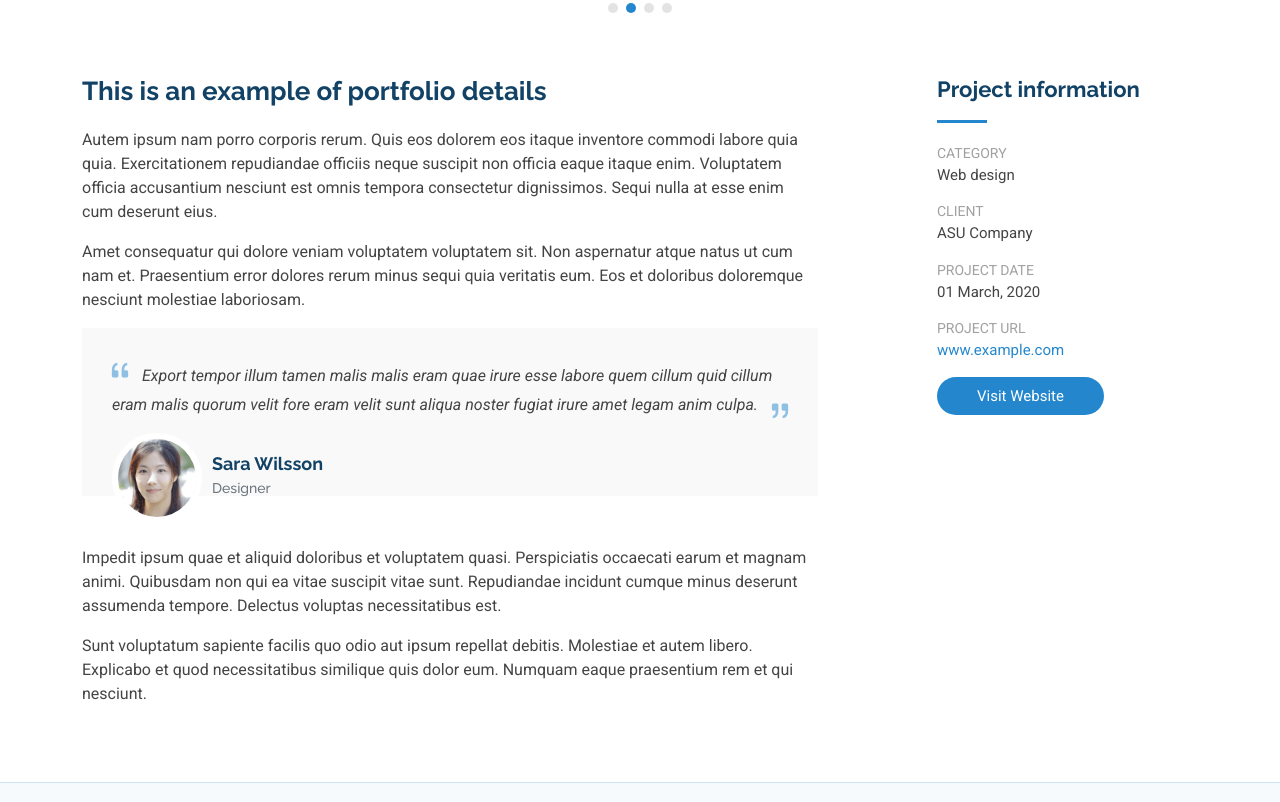
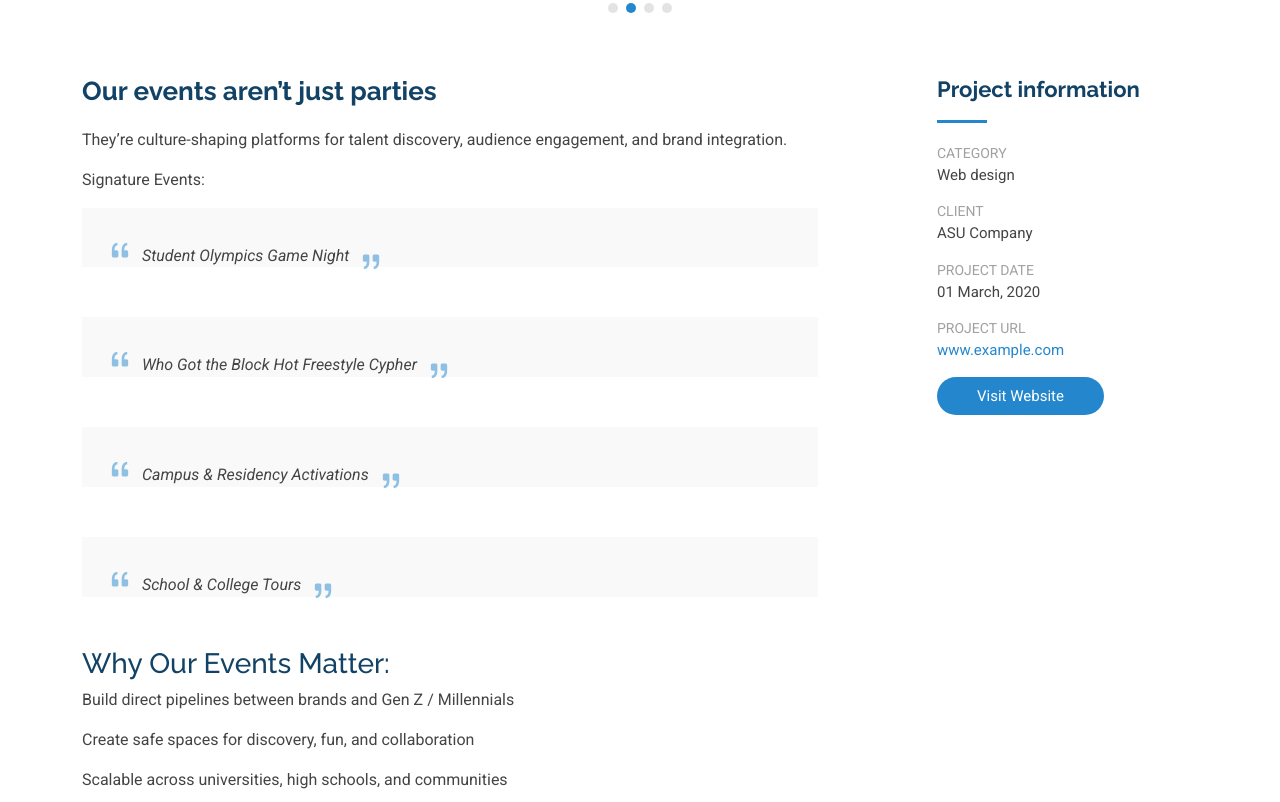
Before and after one commit to ZezeWRLD/Ultra-East-Web-Concept-, a plain HTML site: page portfolio-details.html in a window 1280 px wide. Shown: the part 1338-2140 px from the top of the page. Drawn offline with Linux system fonts and the light colour scheme.

Commit message:
Update portfolio-details.html

```diff
--- a/portfolio-details.html
+++ b/portfolio-details.html
@@ -88,7 +88,7 @@
     <!-- Page Title -->
     <div class="page-title accent-background">
       <div class="container">
-        <h1>Portfolio Details</h1>
+        <h1>Events — Culture-Shaping Platforms</h1>
         <nav class="breadcrumbs">
           <ol>
             <li><a href="index.html">Home</a></li>
@@ -151,33 +151,52 @@
 
           <div class="col-lg-8" data-aos="fade-up">
             <div class="portfolio-description">
-              <h2>This is an example of portfolio details</h2>
+              <h2>Our events aren’t just parties </h2>
               <p>
-                Autem ipsum nam porro corporis rerum. Quis eos dolorem eos itaque inventore commodi labore quia quia. Exercitationem repudiandae officiis neque suscipit non officia eaque itaque enim. Voluptatem officia accusantium nesciunt est omnis tempora consectetur dignissimos. Sequi nulla at esse enim cum deserunt eius.
+               They’re culture-shaping platforms for talent discovery, audience engagement, and brand integration.
               </p>
               <p>
-                Amet consequatur qui dolore veniam voluptatem voluptatem sit. Non aspernatur atque natus ut cum nam et. Praesentium error dolores rerum minus sequi quia veritatis eum. Eos et doloribus doloremque nesciunt molestiae laboriosam.
+               Signature Events:
               </p>
 
               <div class="testimonial-item">
                 <p>
                   <i class="bi bi-quote quote-icon-left"></i>
-                  <span>Export tempor illum tamen malis malis eram quae irure esse labore quem cillum quid cillum eram malis quorum velit fore eram velit sunt aliqua noster fugiat irure amet legam anim culpa.</span>
+                  <span>Student Olympics Game Night</span>
                   <i class="bi bi-quote quote-icon-right"></i>
                 </p>
-                <div>
-                  <img src="assets/img/testimonials/testimonials-2.jpg" class="testimonial-img" alt="">
-                  <h3>Sara Wilsson</h3>
-                  <h4>Designer</h4>
-                </div>
               </div>
-
+              <div class="testimonial-item">
+                <p>
+                  <i class="bi bi-quote quote-icon-left"></i>
+                  <span>Who Got the Block Hot Freestyle Cypher</span>
+                  <i class="bi bi-quote quote-icon-right"></i>
+                </p>
+              </div>
+              <div class="testimonial-item">
+                <p>
+                  <i class="bi bi-quote quote-icon-left"></i>
+                  <span>Campus & Residency Activations</span>
+                  <i class="bi bi-quote quote-icon-right"></i>
+                </p>
+              </div>
+              <div class="testimonial-item">
+                <p>
+                  <i class="bi bi-quote quote-icon-left"></i>
+                  <span>School & College Tours</span>
+                  <i class="bi bi-quote quote-icon-right"></i>
+                </p>
+              </div>
+                <h3>Why Our Events Matter:</h3>
               <p>
-                Impedit ipsum quae et aliquid doloribus et voluptatem quasi. Perspiciatis occaecati earum et magnam animi. Quibusdam non qui ea vitae suscipit vitae sunt. Repudiandae incidunt cumque minus deserunt assumenda tempore. Delectus voluptas necessitatibus est.
+                Build direct pipelines between brands and Gen Z / Millennials
               </p>
 
               <p>
-                Sunt voluptatum sapiente facilis quo odio aut ipsum repellat debitis. Molestiae et autem libero. Explicabo et quod necessitatibus similique quis dolor eum. Numquam eaque praesentium rem et qui nesciunt.
+                Create safe spaces for discovery, fun, and collaboration
+              </p>
+              <p>
+                Scalable across universities, high schools, and communities
               </p>
 
             </div>
```
